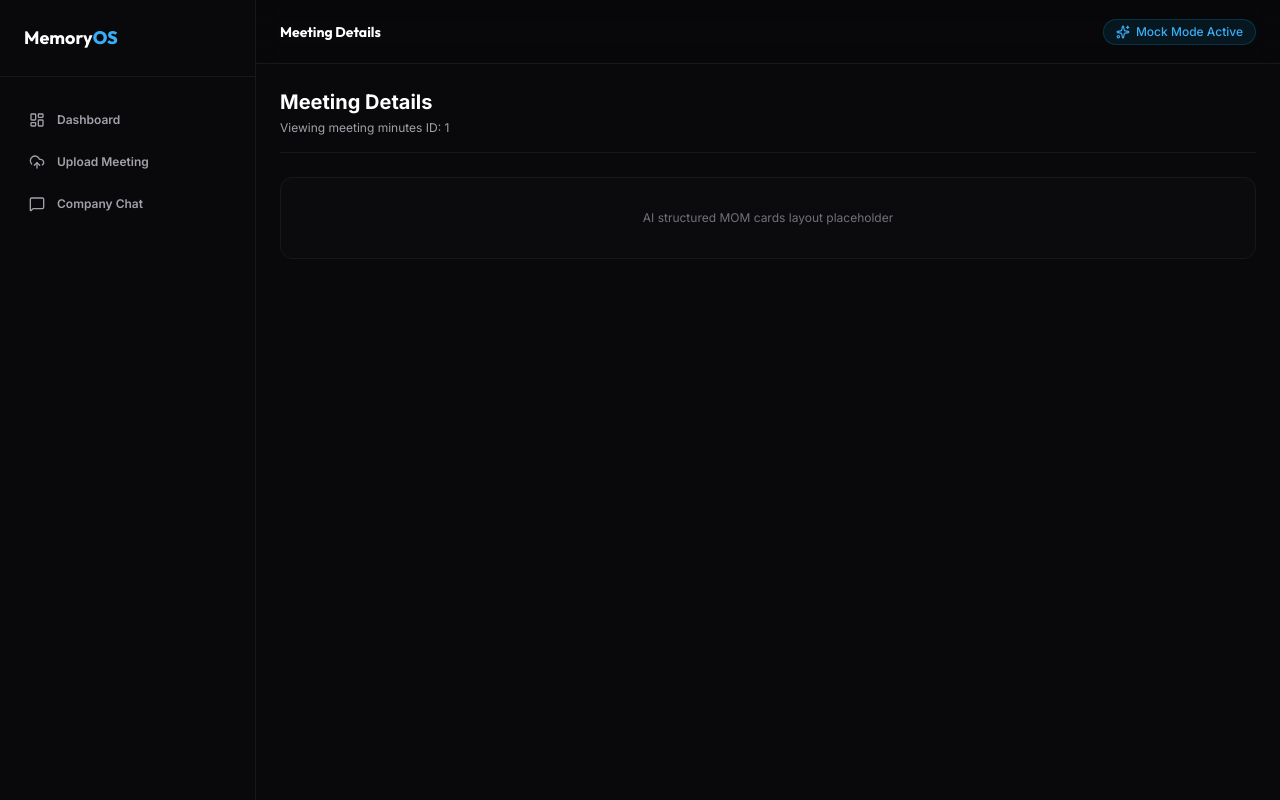
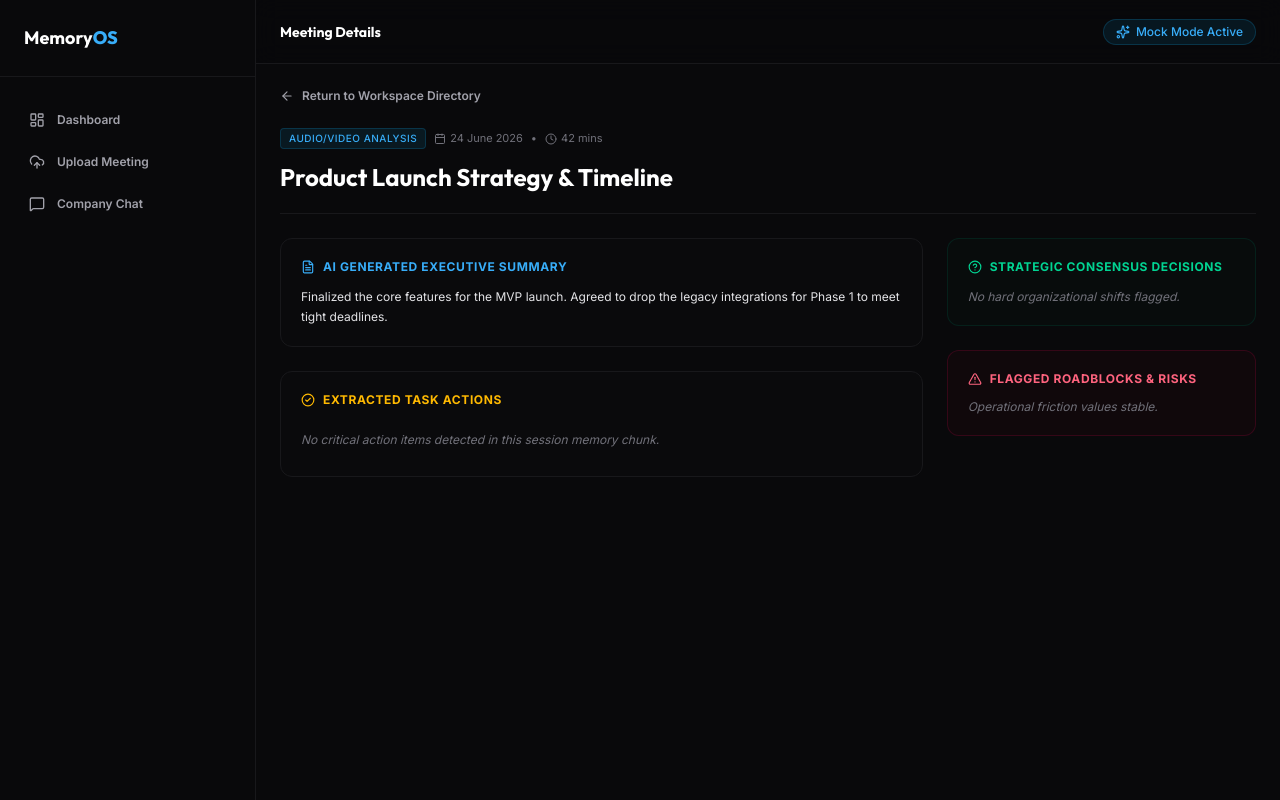
Before and after one commit to gouransh011/MemoryOS, a React app in the folder frontend/: page /meeting/1 in a window 1280 px wide. Built offline with nearby package versions, Linux system fonts and the light colour scheme; the HTML template or start-up script is replaced by a standard one.

Commit message:
feat(frontend): update the UI for MeetingDetails

```diff
--- a/frontend/src/pages/MeetingDetails.jsx
+++ b/frontend/src/pages/MeetingDetails.jsx
@@ -1,16 +1,142 @@
 import React from 'react';
-import { useParams, Link } from 'react-router-dom';
+import { useParams, useNavigate } from 'react-router-dom';
+import {
+  ArrowLeft,
+  Calendar,
+  Clock,
+  Video,
+  FileText,
+  CheckCircle2,
+  HelpCircle,
+  AlertTriangle
+} from 'lucide-react';
+
+import { meetings } from '../data/mockMeetings';
 
 const MeetingDetails = () => {
   const { id } = useParams();
+  const navigate = useNavigate();
+
+  const meetingData = meetings.find(m => String(m.id) === String(id)) || meetings[0];
+
   return (
-    <div className="space-y-6">
-      <div className="border-b border-primary-900 pb-4">
-        <h2 className="text-xl font-bold text-white">Meeting Details</h2>
-        <p className="text-xs text-primary-400 mt-1">Viewing meeting minutes ID: {id}</p>
+    <div className="space-y-6 max-w-5xl mx-auto animate-fade-in">
+
+      <button
+        onClick={() => navigate('/dashboard')}
+        className="flex items-center gap-2 text-xs font-semibold text-primary-400 hover:text-white transition-colors group"
+      >
+        <ArrowLeft className="w-3.5 h-3.5 group-hover:-translate-x-0.5 transition-transform" />
+        <span>Return to Workspace Directory</span>
+      </button>
+
+      <div className="border-b border-primary-900 pb-5 space-y-3">
+        <div className="flex items-center gap-2">
+          <span className="bg-brand-500/10 text-brand-400 border border-brand-500/20 px-2 py-0.5 rounded text-[10px] font-medium uppercase tracking-wider">
+            {meetingData.type || 'AUDIO/VIDEO'} ANALYSIS
+          </span>
+          <div className="flex items-center gap-1 text-[11px] text-primary-500">
+            <Calendar className="w-3 h-3" />
+            <span>{meetingData.date}</span>
+            {meetingData.duration && (
+              <>
+                <span className="mx-1">•</span>
+                <Clock className="w-3 h-3" />
+                <span>{meetingData.duration}</span>
+              </>
+            )}
+          </div>
+        </div>
+        <h2 className="text-xl md:text-2xl font-bold text-white font-display">{meetingData.title}</h2>
       </div>
-      <div className="bg-primary-900/20 border border-primary-900 rounded-xl p-8 text-center text-xs text-primary-500">
-        AI structured MOM cards layout placeholder
+
+      <div className="grid grid-cols-1 lg:grid-cols-3 gap-6 items-start">
+
+        <div className="lg:col-span-2 space-y-6">
+          <div className="bg-primary-900/10 border border-primary-900 rounded-xl p-5 space-y-3">
+            <h3 className="text-xs font-bold uppercase tracking-wider text-brand-400 flex items-center gap-2">
+              <FileText className="w-3.5 h-3.5" />
+              <span>AI Generated Executive Summary</span>
+            </h3>
+            <p className="text-xs text-primary-200 leading-relaxed font-normal">
+              {meetingData.summary}
+            </p>
+          </div>
+
+          <div className="bg-primary-900/10 border border-primary-900 rounded-xl p-5 space-y-4">
+            <h3 className="text-xs font-bold uppercase tracking-wider text-amber-400 flex items-center gap-2">
+              <CheckCircle2 className="w-3.5 h-3.5" />
+              <span>Extracted Task Actions</span>
+            </h3>
+
+            <div className="divide-y divide-primary-900/40 space-y-3">
+              {meetingData.actionItems && meetingData.actionItems.length > 0 ? (
+                meetingData.actionItems.map((item, i) => (
+                  <div key={i} className="flex flex-col sm:flex-row justify-between items-start sm:items-center gap-3 pt-3 first:pt-0">
+                    <div className="flex items-start gap-3">
+                      <input
+                        type="checkbox"
+                        className="mt-0.5 rounded border-primary-800 bg-primary-950 text-brand-500 focus:ring-0 focus:ring-offset-0 w-3.5 h-3.5 accent-brand-500"
+                        readOnly
+                      />
+                      <p className="text-xs text-white font-medium leading-tight">{item.task}</p>
+                    </div>
+                    <div className="flex items-center gap-2 shrink-0 self-end sm:self-center text-[10px] font-medium text-primary-500">
+                      <span className="px-2 py-0.5 rounded bg-primary-950 border border-primary-800 text-primary-300">
+                        {item.owner}
+                      </span>
+                      <span>Due: {item.deadline}</span>
+                    </div>
+                  </div>
+                ))
+              ) : (
+                <p className="text-xs text-primary-500 italic py-2">No critical action items detected in this session memory chunk.</p>
+              )}
+            </div>
+          </div>
+        </div>
+
+        <div className="space-y-6">
+
+          <div className="bg-emerald-950/10 border border-emerald-900/30 rounded-xl p-5 space-y-3.5">
+            <h3 className="text-xs font-bold uppercase tracking-wider text-emerald-400 flex items-center gap-2">
+              <HelpCircle className="w-3.5 h-3.5" />
+              <span>Strategic Consensus Decisions</span>
+            </h3>
+            <ul className="space-y-3">
+              {meetingData.decisions && meetingData.decisions.length > 0 ? (
+                meetingData.decisions.map((decision, i) => (
+                  <li key={i} className="flex items-start gap-2 text-xs text-primary-200 leading-relaxed">
+                    <span className="text-emerald-500 font-bold shrink-0 mt-0.5">✓</span>
+                    <span>{decision}</span>
+                  </li>
+                ))
+              ) : (
+                <li className="text-xs text-primary-500 italic">No hard organizational shifts flagged.</li>
+              )}
+            </ul>
+          </div>
+
+          <div className="bg-rose-950/10 border border-rose-900/30 rounded-xl p-5 space-y-3">
+            <h3 className="text-xs font-bold uppercase tracking-wider text-rose-400 flex items-center gap-2">
+              <AlertTriangle className="w-3.5 h-3.5" />
+              <span>Flagged Roadblocks & Risks</span>
+            </h3>
+            <ul className="space-y-2">
+              {meetingData.risks && meetingData.risks.length > 0 ? (
+                meetingData.risks.map((risk, i) => (
+                  <li key={i} className="text-xs text-primary-300 bg-rose-950/20 border border-rose-900/10 p-2.5 rounded-lg leading-relaxed">
+                    <span>{risk}</span>
+                  </li>
+                ))
+              ) : (
+                <li className="text-xs text-primary-500 italic">Operational friction values stable.</li>
+              )}
+            </ul>
+          </div>
+
+        </div>
+
       </div>
     </div>
   );
```
